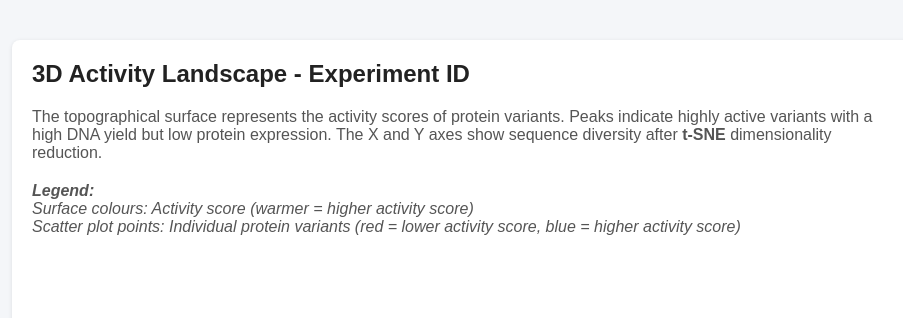
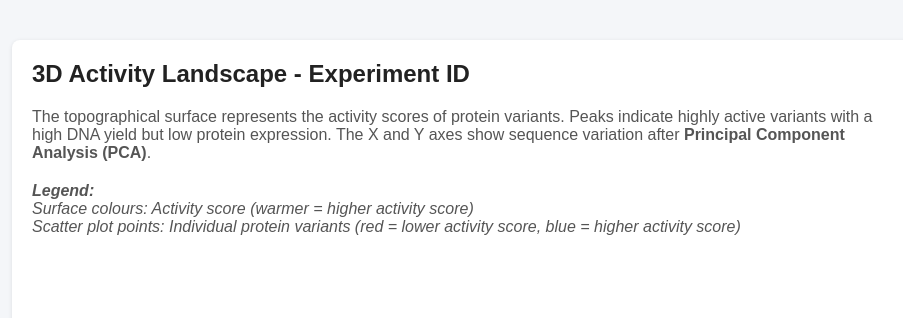
Before and after one commit to BIO727P-Sierra/Software_Development_Project, a Python web app: template app/templates/visualisation/activity_landscape.html in a window 1280 px wide. Shown: the part 45-363 px from the top of the page, without its empty margins (172-1075 px from the left). Run offline with Jinja, Linux system fonts and the light colour scheme; the template is opened without the code that fills it, so the values that code supplies are empty.

Commit message:
Update activity_landscape.html

```diff
--- a/app/templates/visualisation/activity_landscape.html
+++ b/app/templates/visualisation/activity_landscape.html
@@ -11,7 +11,7 @@
     <p style="color:#555; margin-bottom: 20px;">
         The topographical surface represents the activity scores of protein variants.
         Peaks indicate highly active variants with a high DNA yield but low protein expression.
-        The X and Y axes show sequence diversity after <strong>t-SNE</strong> dimensionality reduction.
+        The X and Y axes show sequence variation after <strong>Principal Component Analysis (PCA)</strong>.
     </p>
 
     <p style="color:#555; font-style: italic; margin-bottom: 30px;">
```
